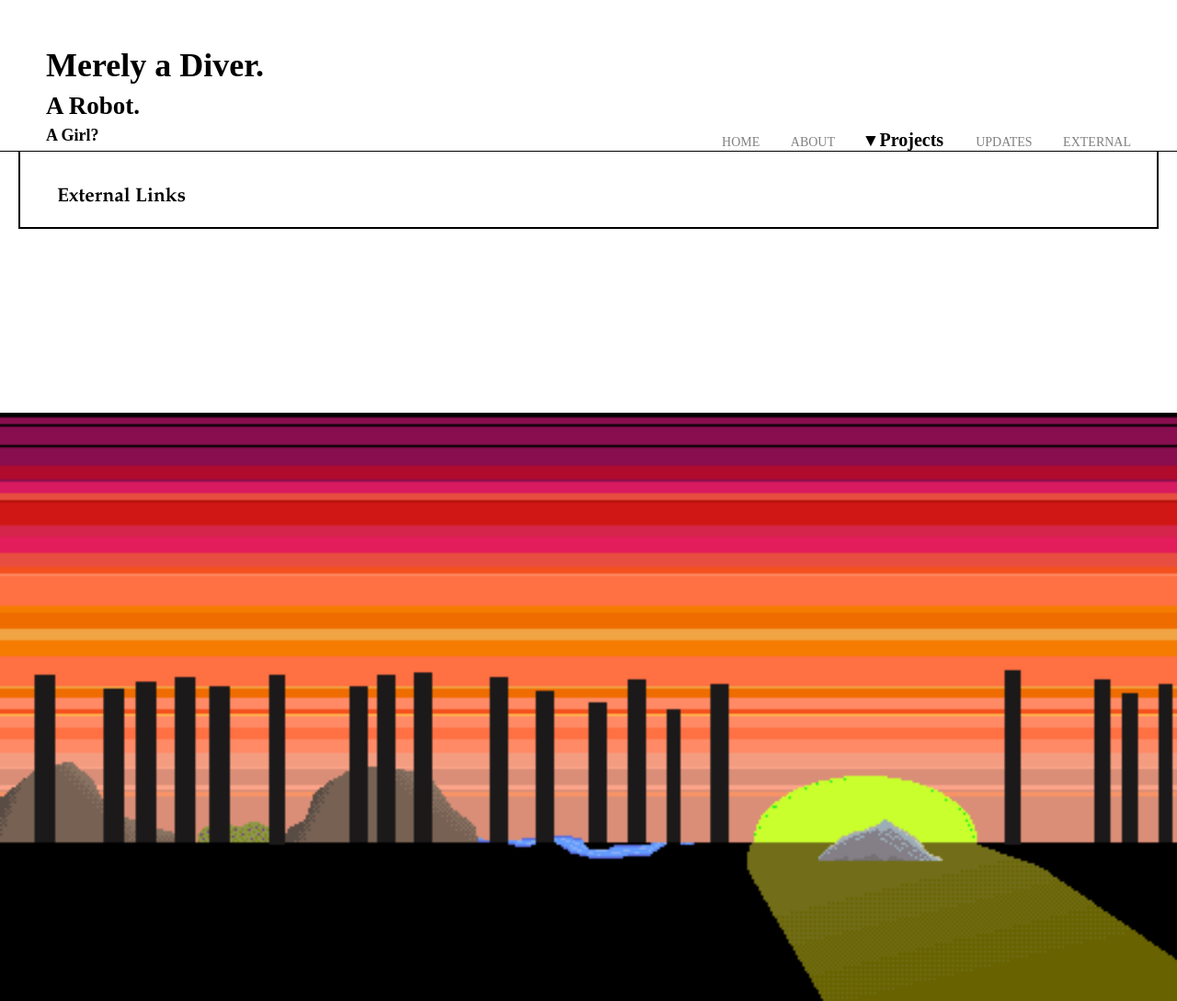
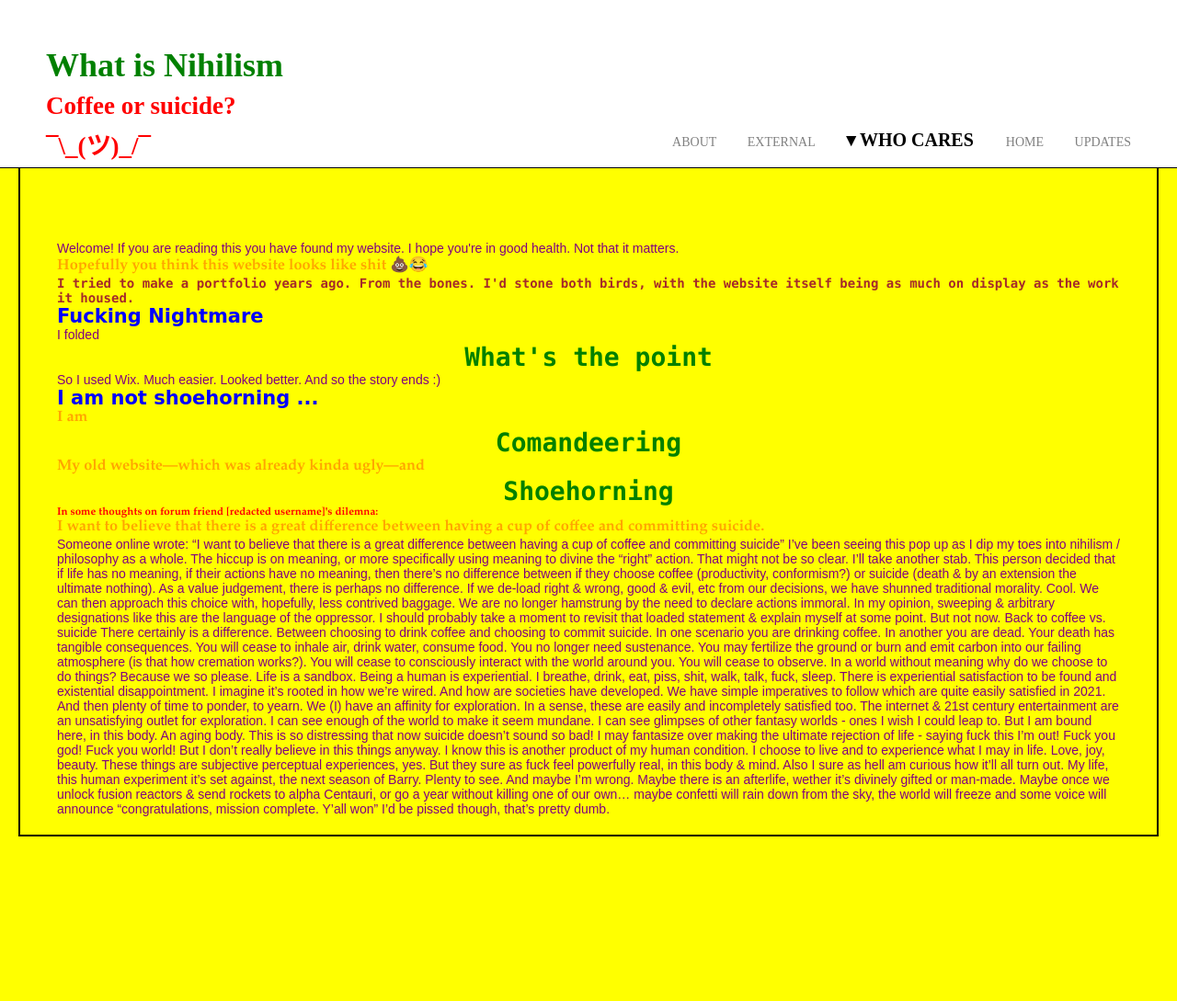
Before and after one commit to johny2shoe/Website-One, a plain HTML site: page external.html in a window 1280 px wide. Shown: the top 1089 px of the page at 92% size. Drawn offline with Linux system fonts and the light colour scheme.

Commit message:
Update external.html

```diff
--- a/external.html
+++ b/external.html
@@ -2,43 +2,96 @@
 <html lang='en'>
   <head>
     <meta charset='UTF-8'/>
-    <title>HOME</title>
-    <link rel='stylesheet' href='menu-styles.css'/>
+    <title>ABOUT</title>
+    <link rel='stylesheet' href='ugly.css'/>
   </head>
   <body>
 
     <!-- Title & Menu bar -->
     <div class='header'>
       <div class='title'>
-        <h1> Merely a Diver. </h1>
-        <h2> A Robot. </h2>
-        <h4> A Girl? </h4>
+        <h1> What is Nihilism </h1>
+        <h2> Coffee or suicide? </h2>
+        <h2> ¯\_(ツ)_/¯ </h2>
       </div>
 
       <ul class='menu'>
-        <li><a href='index.html'>HOME</a></li>
-        <li><a href='about.html'>ABOUT</a></li>
+        <li><a href='index.html'>ABOUT</a></li>
+        <li><a href='about.html'>EXTERNAL</a></li>
 
-        <li class='dropdown'><span>&#9662; Projects</span>
+        <li class='dropdown'><span>&#9662; WHO CARES</span>
           <ul class='features-menu'>           <!-- Start of submenu -->
             <li><a href='#'>ART</a></li>
             <li><a href='#'>ANIMATION</a></li>
             <li><a href='#'>GAMES</a></li>
-            <li><a href='#'>INTERACTIVE</a></li>
-            <li><a href='#'>WRITING</a></li>
+            <li><a href='#'>UGLY SITE</a></li>
+
           </ul>                                <!-- End of submenu -->
         </li>
 
-        <li><a href='updates.html'>UPDATES</a></li>          <!-- These are the same -->
-        <li><a href='external.html'>EXTERNAL</a></li>
+        <li><a href='updates.html'>HOME</a></li>
+        <li><a href='external.html'>UPDATES</a></li>
 
       </ul>
     </div>
 
+    <!-- Page Content -->
     <div class='page'>
-			<div class='links'>
-      	<h2> External Links </h2>
-			</div>
+
+      <p>Welcome! If you are reading this you have found my website. I hope you're in good health. Not that it matters.</p>
+
+      <h3> Hopefully you think this website looks like shit 💩😂 </h3>
+
+      <h4> I tried to make a portfolio years ago. From the bones. I'd stone both birds, with the website itself being as much on display as the work it housed. </h4>
+
+      <h2> Fucking Nightmare </h2>
+
+      <p> I folded <p/>
+
+      <h1> What's the point </h1>
+
+      <p> So I used Wix. Much easier. Looked better. And so the story ends :) </p>
+
+      <h2> I am not shoehorning ... </h2>
+
+      <h3> I am
+
+      <h1> Comandeering </h1>
+
+      <h3> My old website—which was already kinda ugly—and
+
+      <h1> Shoehorning </h1>
+
+      <h5> In some thoughts on forum friend [redacted username]'s dilemna: </h5>
+
+      <h3> I want to believe that there is a great difference between having a cup of coffee and committing suicide. </h3>
+
+      <p> Someone online wrote: “I want to believe that there is a great difference between having a cup of coffee and committing suicide”
+
+
+I’ve been seeing this pop up as I dip my toes into nihilism / philosophy as a whole.
+
+The hiccup is on meaning, or more specifically using meaning to divine the “right” action. That might not be so clear. I’ll take another stab. This person decided that if life has no meaning, if their actions have no meaning, then there’s no difference between if they choose coffee (productivity, conformism?) or suicide (death & by an extension the ultimate nothing). As a value judgement, there is perhaps no difference. If we de-load right & wrong, good & evil, etc from our decisions, we have shunned traditional morality. Cool. We can then approach this choice with, hopefully, less contrived baggage. We are no longer hamstrung by the need to declare actions immoral. In my opinion, sweeping & arbitrary designations like this are the language of the oppressor. I should probably take a moment to revisit that loaded statement & explain myself at some point. But not now.
+
+Back to coffee vs. suicide
+
+There certainly is a difference. Between choosing to drink coffee and choosing to commit suicide. In one scenario you are drinking coffee. In another you are dead. Your death has tangible consequences. You will cease to inhale air, drink water, consume food. You no longer need sustenance. You may fertilize the ground or burn and emit carbon into our failing atmosphere (is that how cremation works?). You will cease to consciously interact with the world around you. You will cease to observe.
+
+In a world without meaning why do we choose to do things? Because we so please. Life is a sandbox. Being a human is experiential. I breathe, drink, eat, piss, shit, walk, talk, fuck, sleep. There is experiential satisfaction to be found and existential disappointment. I imagine it’s rooted in how we’re wired. And how are societies have developed. We have simple imperatives to follow which are quite easily satisfied in 2021. And then plenty of time to ponder, to yearn. We (I) have an affinity for exploration. In a sense, these are easily and incompletely satisfied too. The internet & 21st century entertainment are an unsatisfying outlet for exploration. I can see enough of the world to make it seem mundane. I can see glimpses of other fantasy worlds - ones I wish I could leap to. But I am bound here, in this body. An aging body.
+
+This is so distressing that now suicide doesn’t sound so bad! I may fantasize over making the ultimate rejection of life - saying fuck this I’m out! Fuck you god! Fuck you world! But I don’t really believe in this things anyway. I know this is another product of my human condition. I choose to live and to experience what I may in life.
+Love, joy, beauty. These things are subjective perceptual experiences, yes. But they sure as fuck feel powerfully real, in this body & mind.
+Also I sure as hell am curious how it’ll all turn out. My life, this human experiment it’s set against, the next season of Barry. Plenty to see.
+
+And maybe I’m wrong. Maybe there is an afterlife, wether it’s divinely gifted or man-made. Maybe once we unlock fusion reactors & send rockets to alpha Centauri, or go a year without killing one of our own… maybe confetti will rain down from the sky, the world will freeze and some voice will announce “congratulations, mission complete. Y’all won”
+I’d be pissed though, that’s pretty dumb.
+
+        </p>
+
+
+
+
+    </div>
     </div>
 
 		<img class="bg1" src="images/sunset-scenery.png">
```
